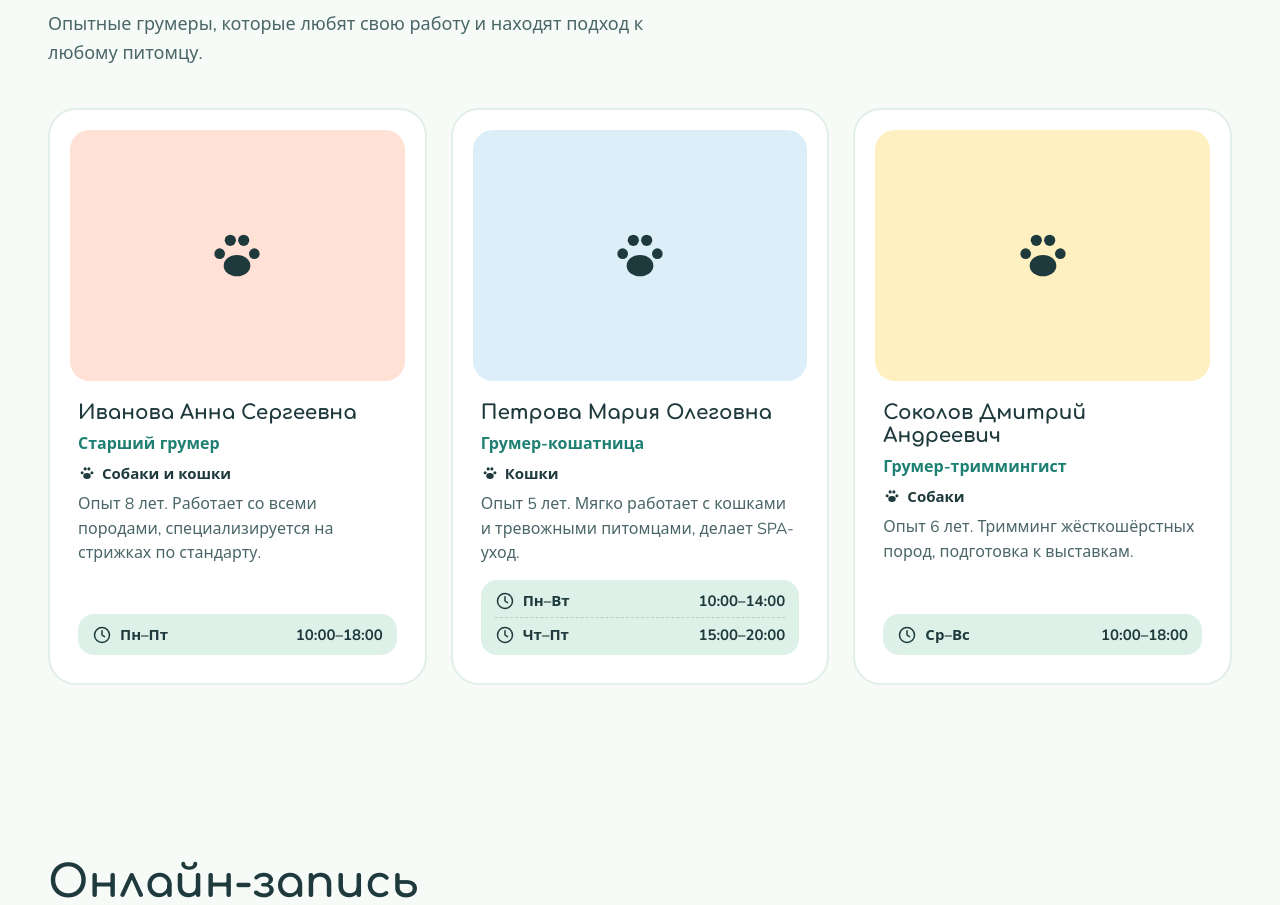
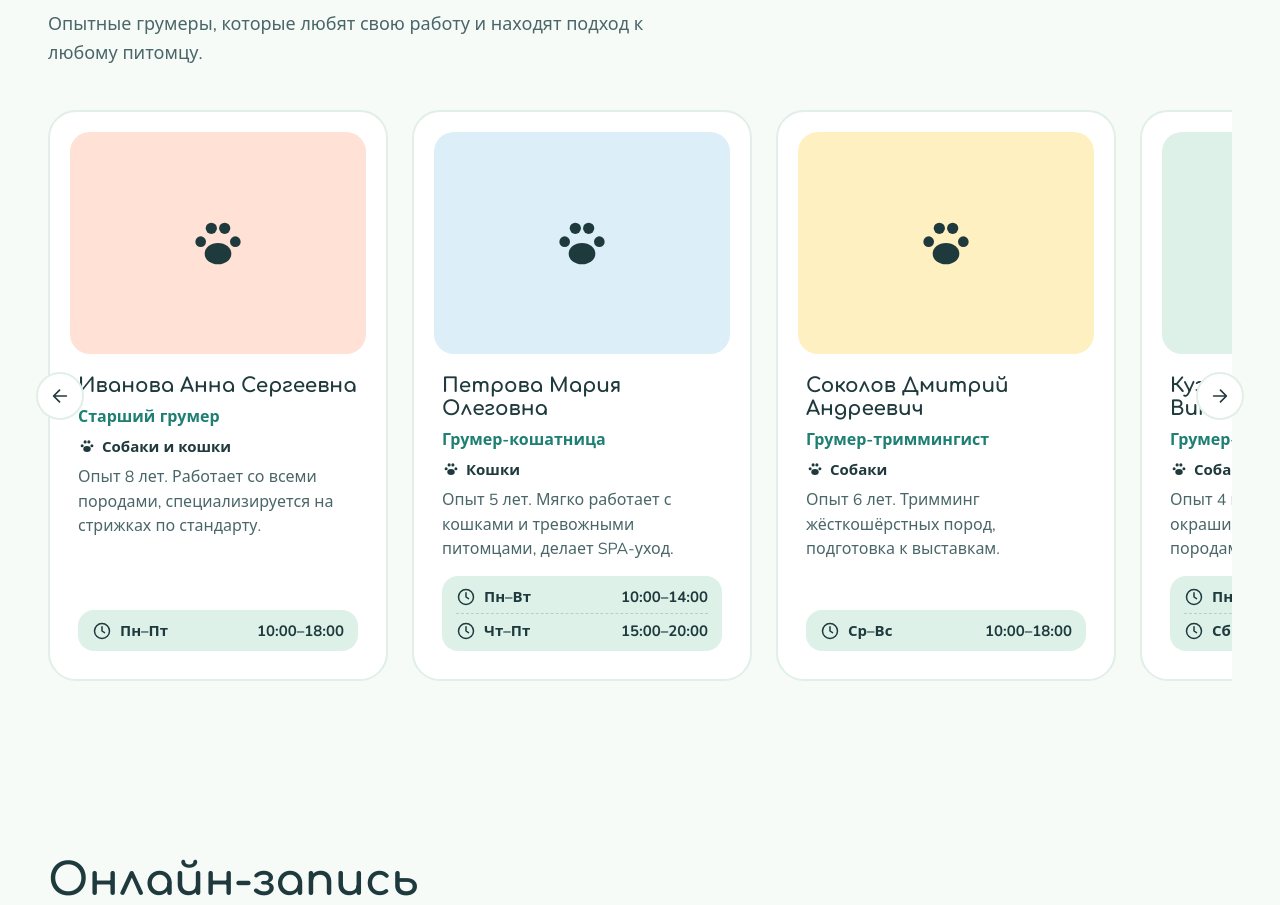
Before and after one commit to aleksan94/gruming, a Vue app: page / in a window 1280 px wide. Shown: the part 2324-3229 px from the top of the page. Built offline with nearby package versions, Linux system fonts and the light colour scheme.

Commit message:
Слайдер в блоке мастеров

```diff
--- a/src/components/TeamSection.vue
+++ b/src/components/TeamSection.vue
@@ -1,6 +1,17 @@
 <script setup lang="ts">
+import { ref } from 'vue'
 import AppIcon from './AppIcon.vue'
 import { EMPLOYEES, petsLabel } from '../data/salon'
+
+const track = ref<HTMLElement | null>(null)
+
+function scrollByCard(dir: 1 | -1) {
+  const el = track.value
+  if (!el) return
+  const card = el.querySelector<HTMLElement>('.person')
+  const step = card ? card.offsetWidth + 24 : el.clientWidth
+  el.scrollBy({ left: dir * step, behavior: 'smooth' })
+}
 </script>
 
 <template>
@@ -10,7 +21,11 @@ import { EMPLOYEES, petsLabel } from '../data/salon'
         <h2 class="h2">Наши мастера</h2>
         <p>Опытные грумеры, которые любят свою работу и находят подход к любому питомцу.</p>
       </div>
-      <div class="grid">
+      <div class="slider">
+        <button type="button" class="nav prev" aria-label="Назад" @click="scrollByCard(-1)">
+          <AppIcon name="arrow-up" :size="22" />
+        </button>
+        <div ref="track" class="grid">
         <article v-for="e in EMPLOYEES" :key="e.id" class="person">
           <div class="photo" :class="`tint-${e.tint}`">
             <img v-if="e.photo" :src="e.photo" :alt="e.name" loading="lazy" />
@@ -32,20 +47,68 @@ import { EMPLOYEES, petsLabel } from '../data/salon'
             </div>
           </div>
         </article>
+        </div>
+        <button type="button" class="nav next" aria-label="Вперёд" @click="scrollByCard(1)">
+          <AppIcon name="arrow-up" :size="22" />
+        </button>
       </div>
     </div>
   </section>
 </template>
 
 <style scoped lang="scss">
+.slider {
+  position: relative;
+}
+
 .grid {
   display: flex;
-  flex-wrap: wrap;
   gap: 24px;
+  overflow-x: auto;
+  scroll-snap-type: x mandatory;
+  scrollbar-width: none;
+  padding: 2px;
+
+  &::-webkit-scrollbar {
+    display: none;
+  }
+}
+
+.nav {
+  position: absolute;
+  top: 50%;
+  transform: translateY(-50%);
+  z-index: 1;
+  width: 48px;
+  height: 48px;
+  border-radius: 50%;
+  border: 2px solid var(--card-border);
+  background: $white;
+  color: var(--ink);
+  display: flex;
+  align-items: center;
+  justify-content: center;
+  cursor: pointer;
+
+  &.prev {
+    left: -12px;
+    svg,
+    :deep(svg) {
+      transform: rotate(-90deg);
+    }
+  }
+
+  &.next {
+    right: -12px;
+    :deep(svg) {
+      transform: rotate(90deg);
+    }
+  }
 }
 
 .person {
-  flex: 1 1 320px;
+  flex: 0 0 min(340px, 85%);
+  scroll-snap-align: start;
   min-width: 0;
   background: $white;
   border: 2px solid var(--card-border);
--- a/src/data/salon.ts
+++ b/src/data/salon.ts
@@ -203,6 +203,18 @@ export const EMPLOYEES: Employee[] = [
     pets: ['dog'],
     schedule: [{ days: 'Ср–Вс', hours: '10:00–18:00' }],
   },
+  {
+    id: 'elena',
+    name: 'Кузнецова Елена Викторовна',
+    role: 'Грумер-стилист',
+    tint: 'mint',
+    experience: 'Опыт 4 года. Креативные стрижки, окрашивание и уход за мелкими породами.',
+    pets: ['dog', 'cat'],
+    schedule: [
+      { days: 'Пн–Ср', hours: '12:00–19:00' },
+      { days: 'Сб', hours: '10:00–16:00' },
+    ],
+  },
 ]
 
 export const PETS: Pet[] = [
```
